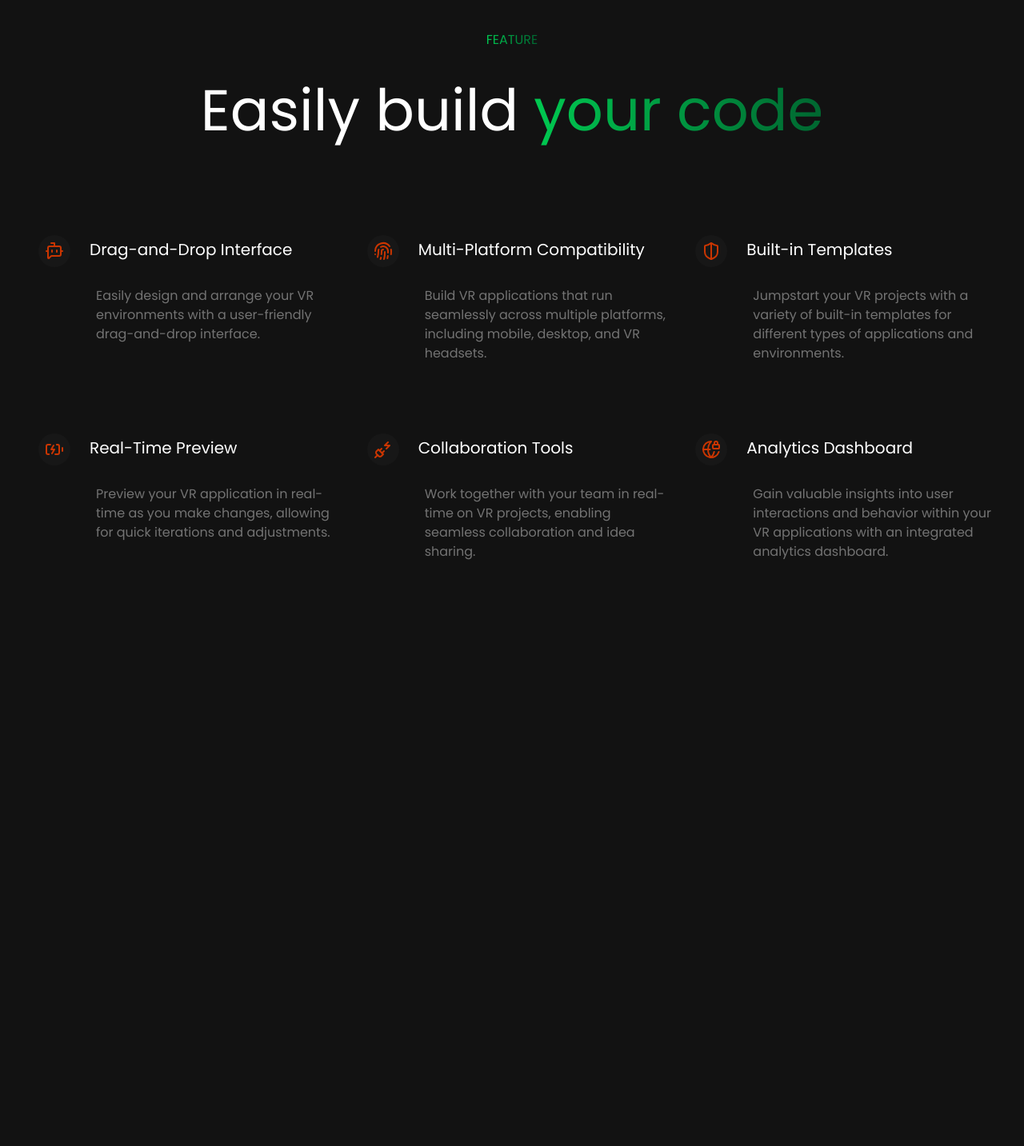
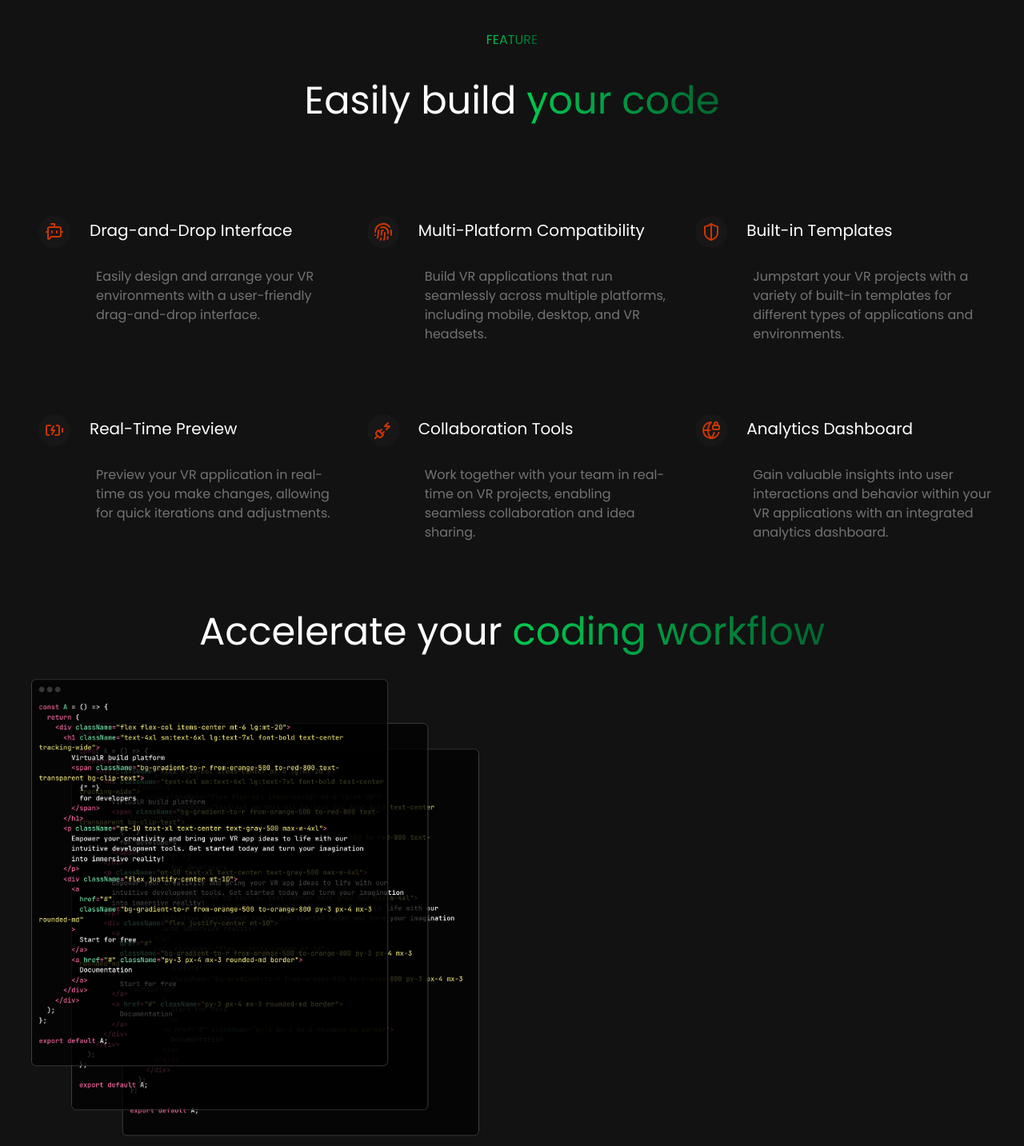
Before and after one commit to yazy7991/React-UI, a React (Vite) app: page / in a window 1280 px wide. Shown: the part 717-2150 px from the top of the page at 80% size. Before the commit the page ends 1507 px from the top, so only its background shows below. Built offline with nearby package versions, Linux system fonts and the light colour scheme.

Commit message:
Feat(Component): Add workflow component

```diff
--- a/components/Feature.jsx
+++ b/components/Feature.jsx
@@ -7,7 +7,7 @@ const Feature = () => {
     <div className='flex flex-col items-center mt-6'>
         <p className='bg-gradient-to-r from-green-500
         to-green-800 text-transparent bg-clip-text mb-10'>FEATURE</p>
-        <h2 className='text-4xl sm:text-6xl lg:text-7xl mb-10'>Easily build {" "}
+        <h2 className='text-2xl sm:text-4xl lg:text-5xl mb-10'>Easily build {" "}
             <span className='bg-gradient-to-r from-green-500
         to-green-800 text-transparent bg-clip-text'>your code</span>
         </h2>
--- a/components/Header.jsx
+++ /dev/null
@@ -1,20 +0,0 @@
-import React from 'react'
-
-const Header = () => {
-  return (
-    <div className='flex gap-20 bg-gray-600 px-2 py-4 h-[90vh]'>
-        <div className='bg-amber-800 w-[20%], h-[10%]'>
-            <p>logo</p>
-        </div>
-        <ul className='flex justify-end space-x-2 w-[80%] h-[10%] bg-amber-200'>
-            <li>Home </li>
-            <li>About Us</li>
-            <li>Testimonial</li>
-            <li>Services</li>
-            <li>Listing</li>
-        </ul>
-    </div>
-  )
-}
-
-export default Header
--- /dev/null
+++ b/components/Workflow.jsx
@@ -0,0 +1,23 @@
+import React from 'react'
+import codeImg from '../src/assets/code.jpg'
+
+const Workflow = () => {
+  return (
+    <div className='flex flex-col items-center'>
+      <h1 className='text-2xl sm:text-4xl lg:text-5xl mb-4'>Accelerate your
+        {" "}
+        <span className='bg-gradient-to-r from-green-500
+        to-green-800 text-transparent bg-clip-text'>coding workflow</span>
+      </h1>
+
+      <div>
+        <img className='w-1/2' src={codeImg} alt='This is an image of a code snippet' />
+        <div className='w-1/2'>
+
+        </div>
+      </div>
+    </div>
+  )
+}
+
+export default Workflow
--- a/src/App.jsx
+++ b/src/App.jsx
@@ -1,5 +1,5 @@
 import React from 'react';
-import Header from '../components/Header';
+import Workflow from '../components/Workflow';
 import Navbar from '../components/Navbar';
 import Hero from '../components/Hero';
 import Feature from '../components/Feature';
@@ -11,6 +11,7 @@ const App = () => {
       <div className='max-w-7xl mx-auto pt-20 px-6'>
         <Hero />
         <Feature />
+        <Workflow />
       </div>
 
 
```
Also changed, not shown: components/WorkflowContent.jsx (added).
